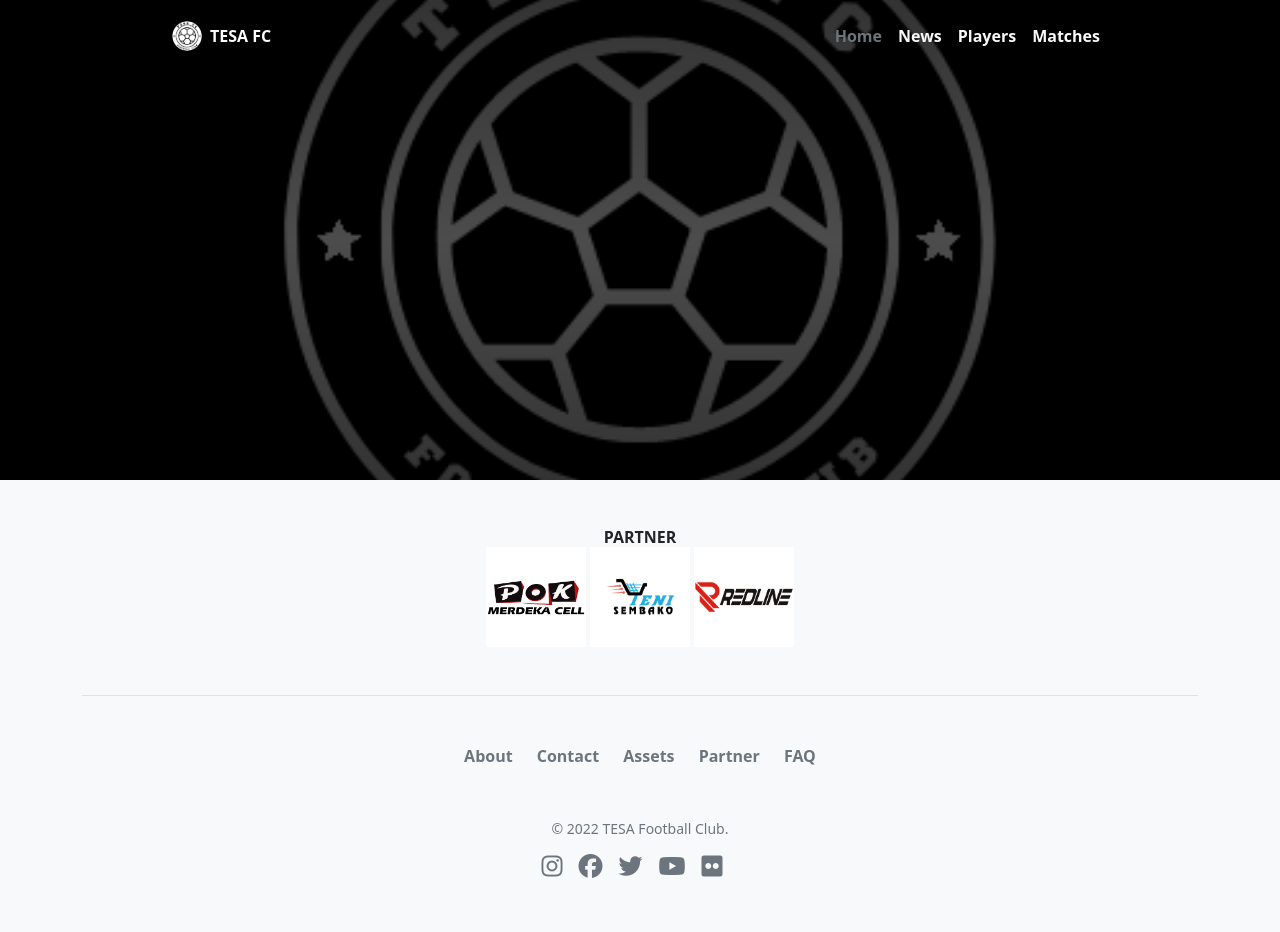
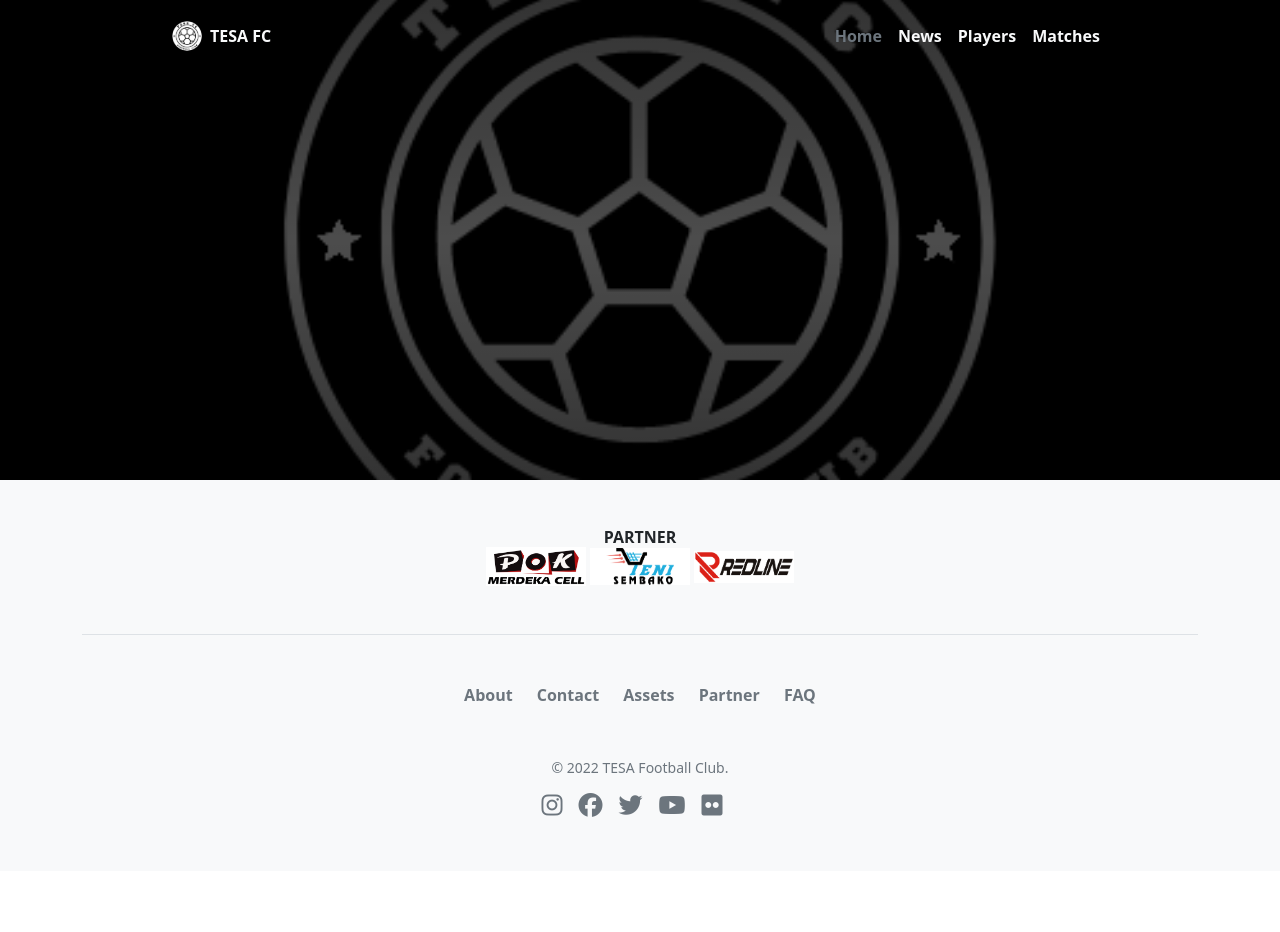
Before and after one commit to tesafc/www2, a Jekyll site: the page built from index.html, in a window 1280 px wide. Built offline with Jekyll 4.4.1, drawn with Linux system fonts in a browser that asks for light colours; nearby versions of some CDN libraries; after the commit the page ends 900 px from its top, so only the background shows below that.

Commit message:
Update footer.html

```diff
--- a/_includes/footer.html
+++ b/_includes/footer.html
@@ -3,9 +3,9 @@
   <div class="container-sm">
     <div class="d-flex justify-content-evenly align-items-center border-bottom pb-5">
       <div>
-        <img src="{{ '/assets/img/POK.svg' | relative_url }}" alt="" class="border-0 bg-white" width="100" height="100">
-        <img src="{{ '/assets/img/yeni-sembako.svg' | relative_url }}" alt="" class="border-0 bg-white px-3" width="100" height="100">
-        <img src="{{ '/assets/img/redline.svg' | relative_url }}" alt="" class="border-0 bg-white" width="100" height="100">
+        <img src="{{ '/assets/img/POK.svg' | relative_url }}" alt="" class="border-0 bg-white" width="100" height="auto">
+        <img src="{{ '/assets/img/yeni-sembako.svg' | relative_url }}" alt="" class="border-0 bg-white px-3" width="100" height="auto">
+        <img src="{{ '/assets/img/redline.svg' | relative_url }}" alt="" class="border-0 bg-white" width="100" height="auto">
       </div>
     </div>
   </div>
```
